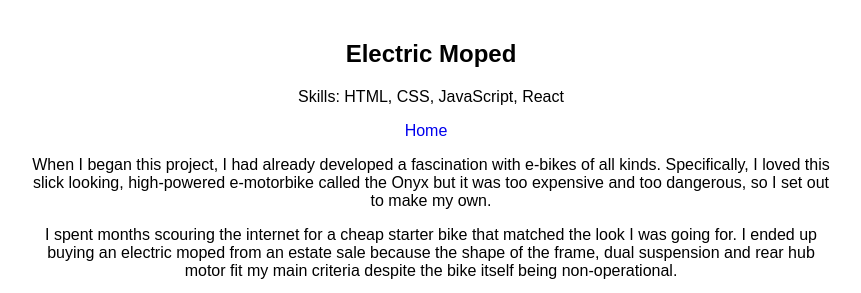
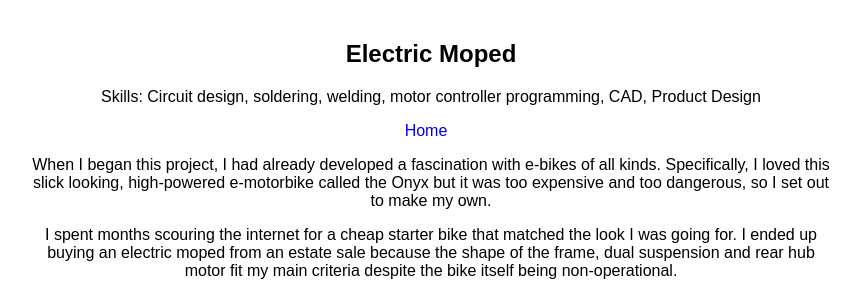
Before and after one commit to daniellouie/daniellouie.github.io, a plain HTML site: page e_moped.html in a window 1280 px wide. Shown: the top 293 px of the page, without its empty margins (209-1070 px from the left). Drawn offline with Linux system fonts and the light colour scheme.

Commit message:
e-moped typo

```diff
--- a/e_moped.html
+++ b/e_moped.html
@@ -16,7 +16,7 @@
 
         <project>
             <h2>Electric Moped</h2>
-            <p>Skills: HTML, CSS, JavaScript, React</p>
+            <p>Skills: Circuit design, soldering, welding, motor controller programming, CAD, Product Design</p>
 
             <!-- Home button to return to the home page -->
             <a href="index.html" class="home-button">Home</a>
```
Also changed, not shown: 1 other file.
